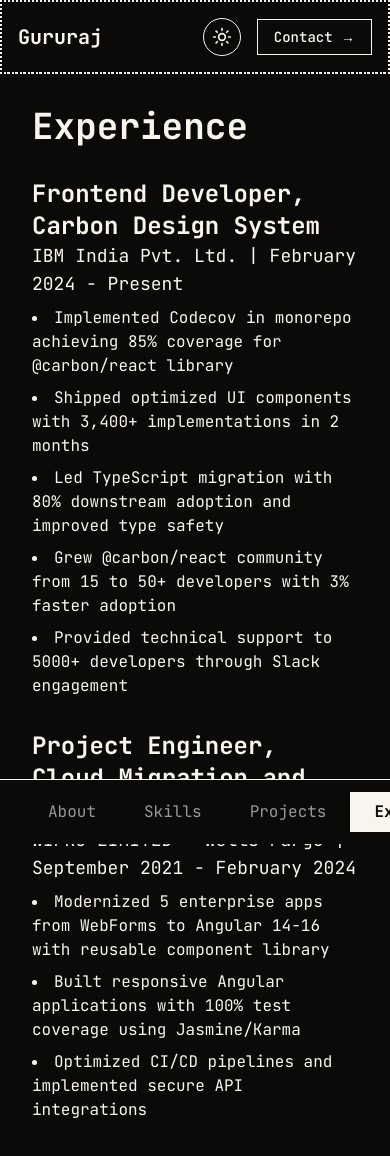
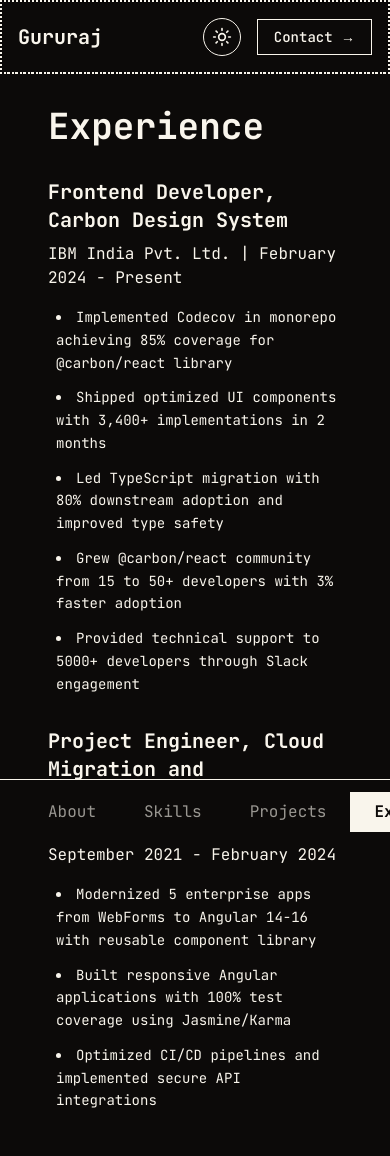
Before and after one commit to Gururajj77/gururaj-web-page, a Next.js app: page /experience in a window 390 px wide. Shown: the top 1156 px of the page. Built offline with nearby package versions, Linux system fonts and the light colour scheme.

Commit message:
responsiveness 2

```diff
--- a/app/experience/page.tsx
+++ b/app/experience/page.tsx
@@ -1,55 +1,56 @@
 export default function Experience() {
   return (
-    <div className="max-w-3xl mx-auto">
+    <div className="max-w-3xl mx-auto px-4 lg:px-0 pb-20 lg:pb-0">
       <h1 className="text-4xl font-bold mb-8">Experience</h1>
       <div className="space-y-8">
         <div>
-          <h2 className="text-2xl font-bold">
+          <h2 className="text-xl sm:text-2xl font-bold mb-2">
             Frontend Developer, Carbon Design System
           </h2>
-          <p className="text-lg mb-2">
+          <p className="text-base sm:text-lg mb-4">
             IBM India Pvt. Ltd. | February 2024 - Present
           </p>
-          <ul className="list-disc list-inside space-y-2">
-            <li>
+          <ul className="list-disc list-inside space-y-3 text-sm sm:text-base ml-2">
+            <li className="leading-relaxed">
               Implemented Codecov in monorepo achieving 85% coverage for
               @carbon/react library
             </li>
-            <li>
+            <li className="leading-relaxed">
               Shipped optimized UI components with 3,400+ implementations in 2
               months
             </li>
-            <li>
+            <li className="leading-relaxed">
               Led TypeScript migration with 80% downstream adoption and improved
               type safety
             </li>
-            <li>
+            <li className="leading-relaxed">
               Grew @carbon/react community from 15 to 50+ developers with 3%
               faster adoption
             </li>
-            <li>
+            <li className="leading-relaxed">
               Provided technical support to 5000+ developers through Slack
               engagement
             </li>
           </ul>
         </div>
+
         <div>
-          <h2 className="text-2xl font-bold">
+          <h2 className="text-xl sm:text-2xl font-bold mb-2">
             Project Engineer, Cloud Migration and Modernization
           </h2>
-          <p className="text-lg mb-2">
+          <p className="text-base sm:text-lg mb-4">
             WIPRO LIMITED - Wells Fargo | September 2021 - February 2024
           </p>
-          <ul className="list-disc list-inside space-y-2">
-            <li>
+          <ul className="list-disc list-inside space-y-3 text-sm sm:text-base ml-2">
+            <li className="leading-relaxed">
               Modernized 5 enterprise apps from WebForms to Angular 14-16 with
               reusable component library
             </li>
-            <li>
+            <li className="leading-relaxed">
               Built responsive Angular applications with 100% test coverage
               using Jasmine/Karma
             </li>
-            <li>
+            <li className="leading-relaxed">
               Optimized CI/CD pipelines and implemented secure API integrations
             </li>
           </ul>
```
